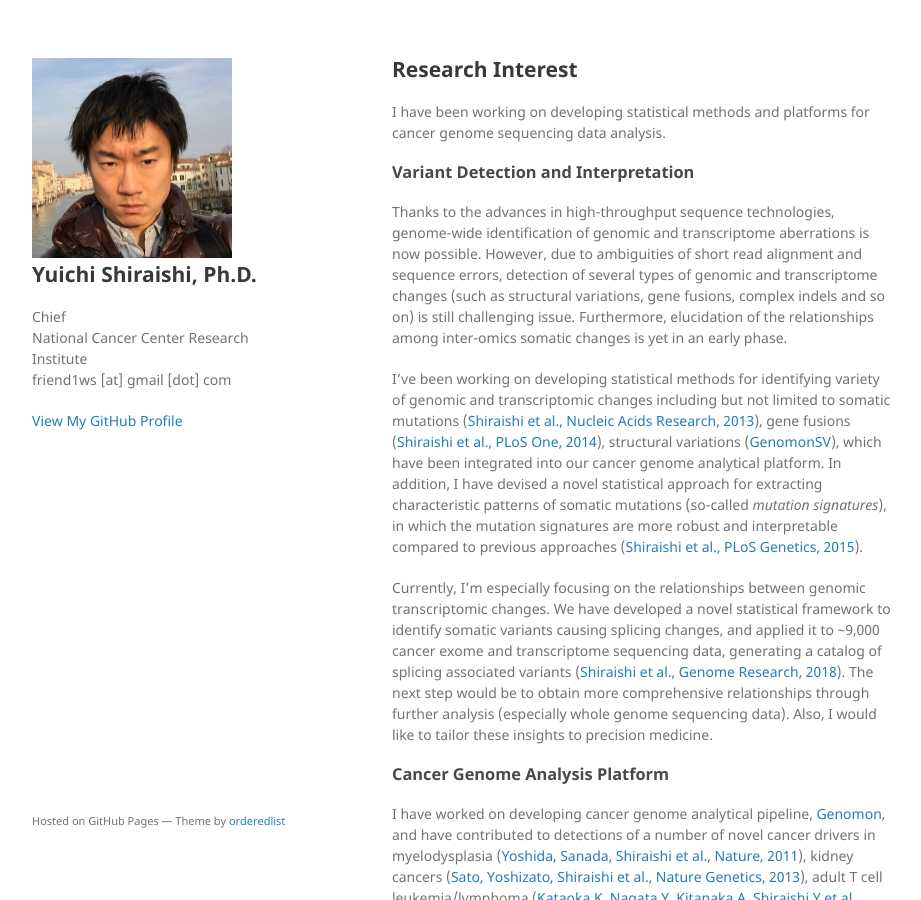
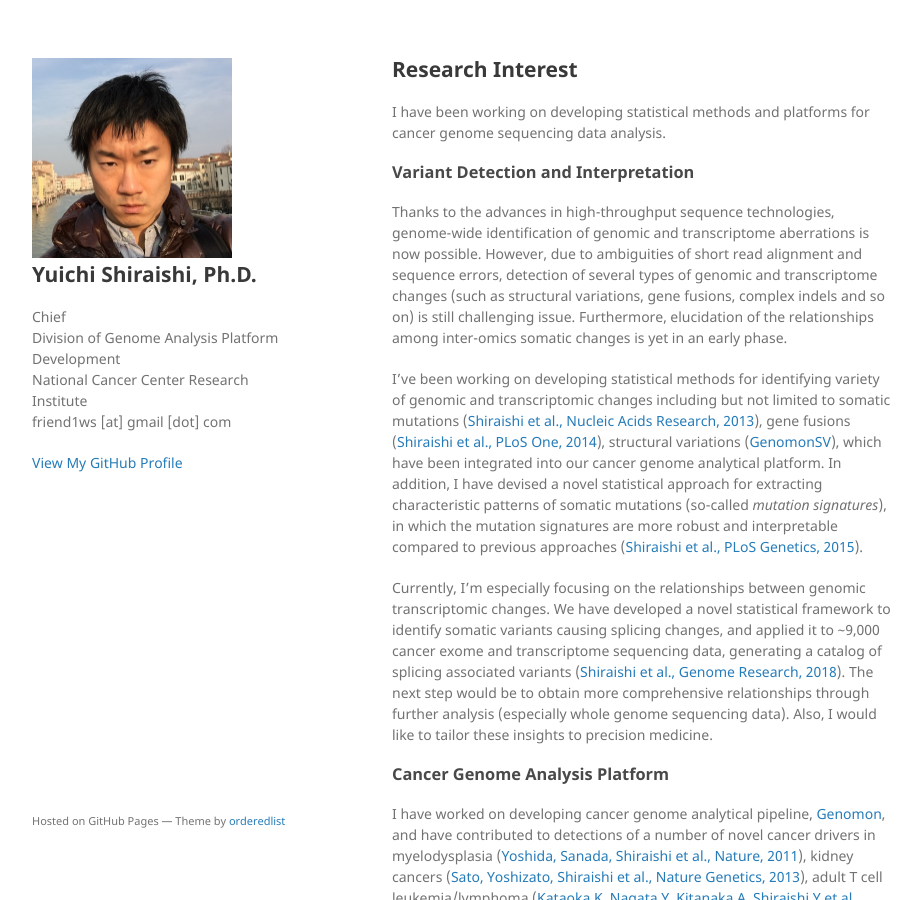
Before and after one commit to friend1ws/friend1ws.github.io, a Jekyll site: the page built from index.md, in a window 1280 px wide and 900 px high. Shown: the whole window, without its empty margins (178-1099 px from the left). Built offline with Jekyll 4.4.1, drawn with Linux system fonts in a browser that asks for light colours; our own code applies the rules of GitHub Pages for plain Markdown files.

Commit message:
Update _config.yml

```diff
--- a/_config.yml
+++ b/_config.yml
@@ -1,5 +1,5 @@
 title: Yuichi Shiraishi, Ph.D.
-description: Chief</br>National Cancer Center Research Institute</br>friend1ws [at] gmail [dot] com
+description: Chief</br>Division of Genome Analysis Platform Development</br>National Cancer Center Research Institute</br>friend1ws [at] gmail [dot] com
 show_downloads: true
 google_analytics: UA-110011805-1
 theme: jekyll-theme-minimal
```
